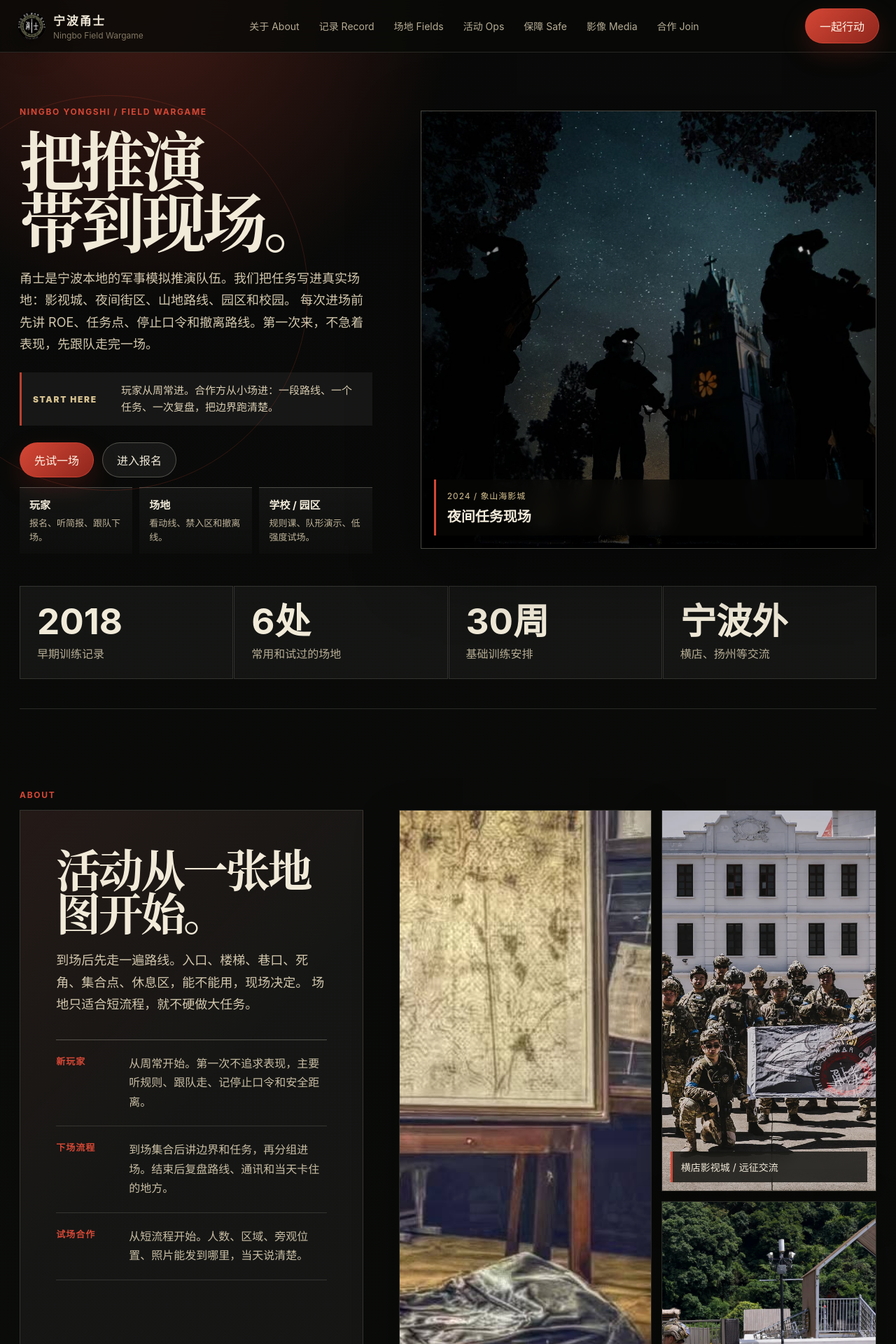
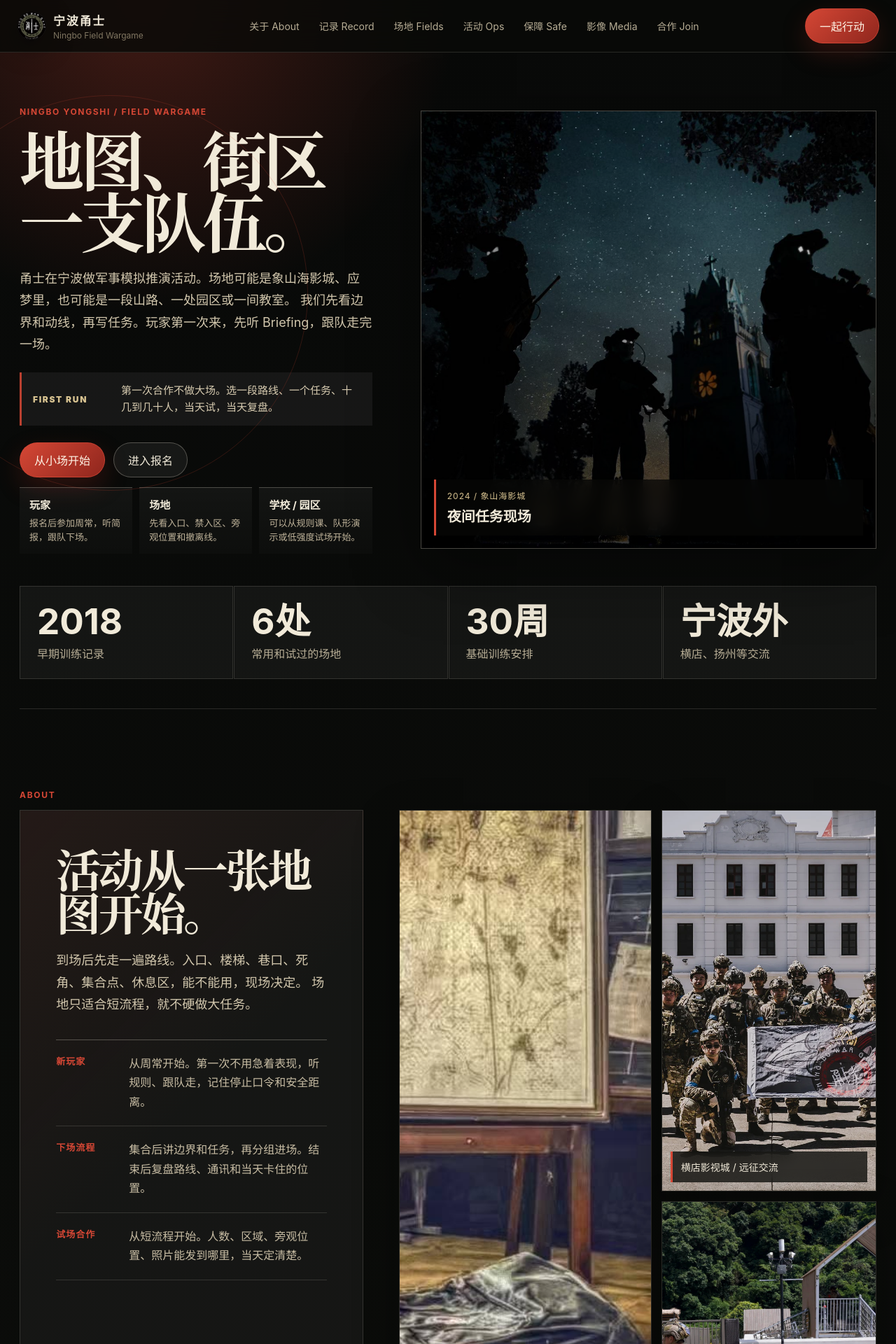
Before and after one commit to zhuting0574-beep/nbys-activity, a Vue app in the folder h5-web/: page / in a window 1280 px wide. Shown: the top 1920 px of the page at 70% size. Built offline with nearby package versions, Linux system fonts and the light colour scheme.

Commit message:
feat: humanize Yongshi landing narrative

```diff
--- a/h5-web/src/MarketingSite.vue
+++ b/h5-web/src/MarketingSite.vue
@@ -22,19 +22,19 @@
       <div class="hero-copy">
         <p class="plain-label">NINGBO YONGSHI / FIELD WARGAME</p>
         <h1>
-          <span>把推演</span>
-          <span>带到现场。</span>
+          <span>地图、街区</span>
+          <span>一支队伍。</span>
         </h1>
         <p class="hero-lead">
-          甬士是宁波本地的军事模拟推演队伍。我们把任务写进真实场地：影视城、夜间街区、山地路线、园区和校园。
-          每次进场前先讲 ROE、任务点、停止口令和撤离路线。第一次来，不急着表现，先跟队走完一场。
+          甬士在宁波做军事模拟推演活动。场地可能是象山海影城、应梦里，也可能是一段山路、一处园区或一间教室。
+          我们先看边界和动线，再写任务。玩家第一次来，先听 Briefing，跟队走完一场。
         </p>
         <div class="hero-brief" aria-label="活动开始前会确认的事项">
-          <span>START HERE</span>
-          <p>玩家从周常进。合作方从小场进：一段路线、一个任务、一次复盘，把边界跑清楚。</p>
+          <span>FIRST RUN</span>
+          <p>第一次合作不做大场。选一段路线、一个任务、十几到几十人，当天试，当天复盘。</p>
         </div>
         <div class="hero-actions">
-          <button type="button" class="primary-cta" @click="scrollToSection('cooperate')">先试一场</button>
+          <button type="button" class="primary-cta" @click="scrollToSection('cooperate')">从小场开始</button>
           <button type="button" class="secondary-cta" @click="$emit('enter-app')">进入报名</button>
         </div>
         <div class="hero-routes" aria-label="不同访客可以从哪里开始">
@@ -91,7 +91,7 @@
       <div class="section-kicker">Public record</div>
       <div class="section-heading">
         <h2>这些年去过哪里。</h2>
-        <p>能对上时间和地点的记录放在这里。早期训练、山地路线、影视城剧本、外地交流，照片和公开视频各有出处。</p>
+        <p>这里放能对上时间和地点的记录。早期训练、山地路线、影视城剧本、外地交流，尽量用照片和公开视频说话。</p>
       </div>
 
       <div class="timeline-list">
@@ -129,7 +129,7 @@
       <div class="section-kicker">Fields</div>
       <div class="section-heading">
         <h2>场地不同，玩法不同。</h2>
-        <p>影视城适合街区推进，山地看路线和通讯，夜间街区要留好旁观位置。场地看明白了，再定人数、任务和节奏。</p>
+        <p>影视城可以跑街区和楼体，山地先看路线和通讯，夜间街区要留旁观位置。场地看明白了，人数和任务才好定。</p>
       </div>
 
       <div class="field-grid">
@@ -151,7 +151,7 @@
       <div class="section-kicker">Activities</div>
       <div class="section-heading">
         <h2>周常、剧本、远征。</h2>
-        <p>周常是入口。剧本场会写阵营、任务点和撤离条件。远征交流按对方场地规则来，回来再复盘差异。</p>
+        <p>周常解决入门和磨合。剧本场有阵营、任务点和撤离条件。外地交流按对方规则来，回来再复盘差异。</p>
       </div>
 
       <div class="activity-board">
@@ -175,7 +175,7 @@
       </div>
 
       <div class="flow-panel">
-        <h3>一次活动怎么展开</h3>
+        <h3>一场活动的基本顺序</h3>
         <ol>
           <li v-for="step in opFlow" :key="step.title">
             <strong>{{ step.title }}</strong>
@@ -203,10 +203,10 @@
       <div class="section-kicker">Safe ops</div>
       <div class="safe-layout">
         <div>
-          <h2>先把边界和通讯讲清楚。</h2>
+          <h2>边界、频道、停止口令。</h2>
           <p>
-            人一多，现场靠喊是不够的。进场前说清禁入区、停止口令和频道；
-            结束后复盘卡在哪里。平时练通讯、队形和口令，是为了下场时少乱。
+            人一多，现场靠喊不够。进场前讲禁入区、停止口令、频道和撤离线；
+            结束后复盘路线、节奏和卡住的位置。通讯、队形和口令平时练过，现场就少出岔子。
           </p>
           <div class="safe-grid">
             <article v-for="item in trainingLoop" :key="item.title">
@@ -232,7 +232,7 @@
       <div class="section-kicker">Media</div>
       <div class="section-heading">
         <h2>现场影像。</h2>
-        <p>照片看场地，视频看节奏。能打开的内容单独放在下面，普通照片只做现场记录。</p>
+        <p>照片看场地，视频看节奏。能点开的公开视频单独列出来；普通照片就当现场记录，不混在一起装链接。</p>
       </div>
 
       <div class="video-board" aria-label="活动视频片段">
@@ -291,8 +291,8 @@
         <div>
           <h2>从一个小场开始。</h2>
           <p>
-            场地、园区、学校或活动方第一次接触，不需要一上来做大场。
-            选一段路线、一个任务、十几到几十人的规模。当天把入口、禁入区、旁观位置、影像发布范围说清楚，再决定下一场。
+            场地、园区、学校或活动方第一次接触，不必一上来做大场。
+            一段路线、一个任务、十几到几十人就够。入口、禁入区、旁观位置、影像发布范围，当天说清楚；试完再定下一场。
           </p>
           <div class="partner-fit" aria-label="适合合作的场景">
             <article v-for="item in partnerFit" :key="item.title">
@@ -302,7 +302,7 @@
           </div>
           <div class="hero-actions">
             <button type="button" class="primary-cta" @click="$emit('enter-app')">查看报名入口</button>
-            <button type="button" class="secondary-cta" @click="scrollToSection('media')">先看影像</button>
+            <button type="button" class="secondary-cta" @click="scrollToSection('media')">看影像记录</button>
           </div>
         </div>
         <div class="trial-list">
@@ -321,7 +321,7 @@
           <img :src="cooperateImage" alt="横店影视城交流现场" width="1200" height="900" loading="eager" decoding="async" />
           <figcaption>
             <span>TRIAL RUN / FIELD CHECK</span>
-            <strong>街区、入口、任务点和撤离路线，都要落在具体位置上。</strong>
+            <strong>入口、禁入区、任务点、撤离线，现场一项项走。</strong>
           </figcaption>
         </figure>
 
@@ -396,9 +396,9 @@ export default {
         { id: 'cooperate', label: '合作 Join' }
       ],
       visitorRoutes: [
-        { title: '玩家', text: '报名、听简报、跟队下场。' },
-        { title: '场地', text: '看动线、禁入区和撤离线。' },
-        { title: '学校 / 园区', text: '规则课、队形演示、低强度试场。' }
+        { title: '玩家', text: '报名后参加周常，听简报，跟队下场。' },
+        { title: '场地', text: '先看入口、禁入区、旁观位置和撤离线。' },
+        { title: '学校 / 园区', text: '可以从规则课、队形演示或低强度试场开始。' }
       ],
       metrics: [
         { value: '2018', label: '早期训练记录' },
@@ -409,15 +409,15 @@ export default {
       aboutNotes: [
         {
           title: '新玩家',
-          text: '从周常开始。第一次不追求表现，主要听规则、跟队走、记停止口令和安全距离。'
+          text: '从周常开始。第一次不用急着表现，听规则、跟队走，记住停止口令和安全距离。'
         },
         {
           title: '下场流程',
-          text: '到场集合后讲边界和任务，再分组进场。结束后复盘路线、通讯和当天卡住的地方。'
+          text: '集合后讲边界和任务，再分组进场。结束后复盘路线、通讯和当天卡住的位置。'
         },
         {
           title: '试场合作',
-          text: '从短流程开始。人数、区域、旁观位置、照片能发到哪里，当天说清楚。'
+          text: '从短流程开始。人数、区域、旁观位置、照片能发到哪里，当天定清楚。'
         }
       ],
       aboutPhotos: [
@@ -435,13 +435,13 @@ export default {
         }
       ],
       history: [
-        { year: '2018', title: 'ESA 城市作战训练', text: '室内简报、贴墙移动、门口队形。早期训练照片很多来自这一批。' },
-        { year: '2019', title: '“巡山”户外训练', text: '山路、林线、队伍行进。B 站还能看到当时的视频。' },
+        { year: '2018', title: 'ESA 城市作战训练', text: '室内简报、贴墙移动、门口队形。照片里能看到早期训练的样子。' },
+        { year: '2019', title: '“巡山”户外训练', text: '山路、林线、队伍行进。当时的视频还留在 B 站。' },
         { year: '2021.03.27', title: '扬州 MILSIM 镭射交流', text: '去扬州同场交流，按对方规则进场。' },
         { year: '2021.10.31', title: '浙东小九寨“逃离荒野”', text: '山地路线，体力、通讯和队伍间距都很吃紧。' },
         { year: '2023.10.22', title: '应梦里活动', text: '夜间街区活动。灯光够，街面完整，短流程能跑起来。' },
         { year: '2024.06', title: '象山海影城·巨蟹行动最终章', text: '在影视城街区跑任务，沿建筑、巷口和任务点推进。' },
-        { year: '2026.03', title: '横店远征交流', text: '横店影视城交流。队伍合影、街区照片和队员帖子都留下来了。' }
+        { year: '2026.03', title: '横店远征交流', text: '横店影视城交流。队伍合影、街区照片和队员帖子都有记录。' }
       ],
       activityLog: [
         { date: '2026.06.22 / 小红书', title: '宁波甬士下场视频', text: '队员视角，能看到移动、掩护和接触距离。', image: xhsWargameFrame },
@@ -500,8 +500,8 @@ export default {
         }
       ],
       activityTypes: [
-        { code: '周常', title: '周常活动', text: '新人先跟队走一场。老队员在这里磨通讯和队形。' },
-        { code: '剧本', title: '影视城剧本', text: '有阵营、任务点、行动区域和撤离条件。巨蟹行动就是从海影城街区写出来的。' },
+        { code: '周常', title: '周常活动', text: '新人跟队走一场。老队员在这里磨通讯、队形和复盘习惯。' },
+        { code: '剧本', title: '影视城剧本', text: '有阵营、任务点、行动区域和撤离条件。巨蟹行动就写在海影城街区里。' },
         { code: '山地', title: '户外任务', text: '路线、体力、通讯和天气，都会改变当天安排。' },
         { code: '远征', title: '外地交流', text: '到外地场地，按对方规则来，再适应新的空间。' },
         { code: '试场', title: '合作试场', text: '跑一段短流程。边界、动线和安全区，现场看最清楚。' }
@@ -516,7 +516,7 @@ export default {
         {
           date: '2021.03.27 / 扬州',
           title: 'MILSIM 镭射交流',
-          text: '公开记录留在 B 站。页面这里不硬贴封面，只保留时间、地点和内容。',
+          text: '公开记录留在 B 站。这里保留时间、地点和内容，不把截图混进普通照片里。',
           mark: 'BILIBILI'
         }
       ],
@@ -528,10 +528,10 @@ export default {
         { title: 'AAR', text: '结束后复盘安全、通讯、路线和分工。' }
       ],
       trainingLoop: [
-        { title: 'ROE', text: '哪些地方能进，哪些地方不能进；什么情况下停，进场前讲清楚。' },
+        { title: 'ROE', text: '哪些地方能进，哪些地方不能进；什么情况下立刻停。' },
         { title: '通讯', text: '呼号、位置、异常情况，尽量短句。对讲机里不要抢话。' },
         { title: '队形', text: '移动时不要挤成一团。前后左右是谁，心里要有数。' },
-        { title: 'AAR', text: '结束后说问题，不讲漂亮话。路线、节奏、风险点，下次改。' }
+        { title: 'AAR', text: '结束后说问题。路线、节奏、风险点，下次改。' }
       ],
       mediaLead: {
         tag: 'XIANGSHAN / 2024',
@@ -552,8 +552,8 @@ export default {
         },
         {
           tag: 'TRAINING',
-          title: '平时怎么练',
-          text: '室内 Briefing、队形移动、口令和复盘。训练不是单独拿出来炫的，最后都落到现场。'
+          title: '平时训练',
+          text: '室内 Briefing、队形移动、口令和复盘。平时练过，现场才不容易散。'
         }
       ],
       videoClips: [
@@ -600,8 +600,8 @@ export default {
         { platform: 'XIAOHONGSHU / 2026', title: '甬士横店远征', href: 'https://www.xiaohongshu.com/search_result/69b956af000000002202686f' }
       ],
       trialSteps: [
-        { code: '01', title: '看场地', text: '地点、时间、可进入区、禁入区和预计人数，开场前说清楚。' },
-        { code: '02', title: '划出边界', text: '集合点、休息区、旁边的人站哪里、撤离路线和负责人，当场定下来。' },
+        { code: '01', title: '看场地', text: '地点、时间、可进入区、禁入区和预计人数，先对齐。' },
+        { code: '02', title: '划出边界', text: '集合点、休息区、旁观位置、撤离路线和负责人，当场定下来。' },
         { code: '03', title: '跑短任务', text: '30-90 分钟，跑一个清楚的任务，不急着把流程做大。' },
         { code: '04', title: '当天复盘', text: '人数、路线、任务、照片和视频发布范围，试完再调整。' }
       ],
```
